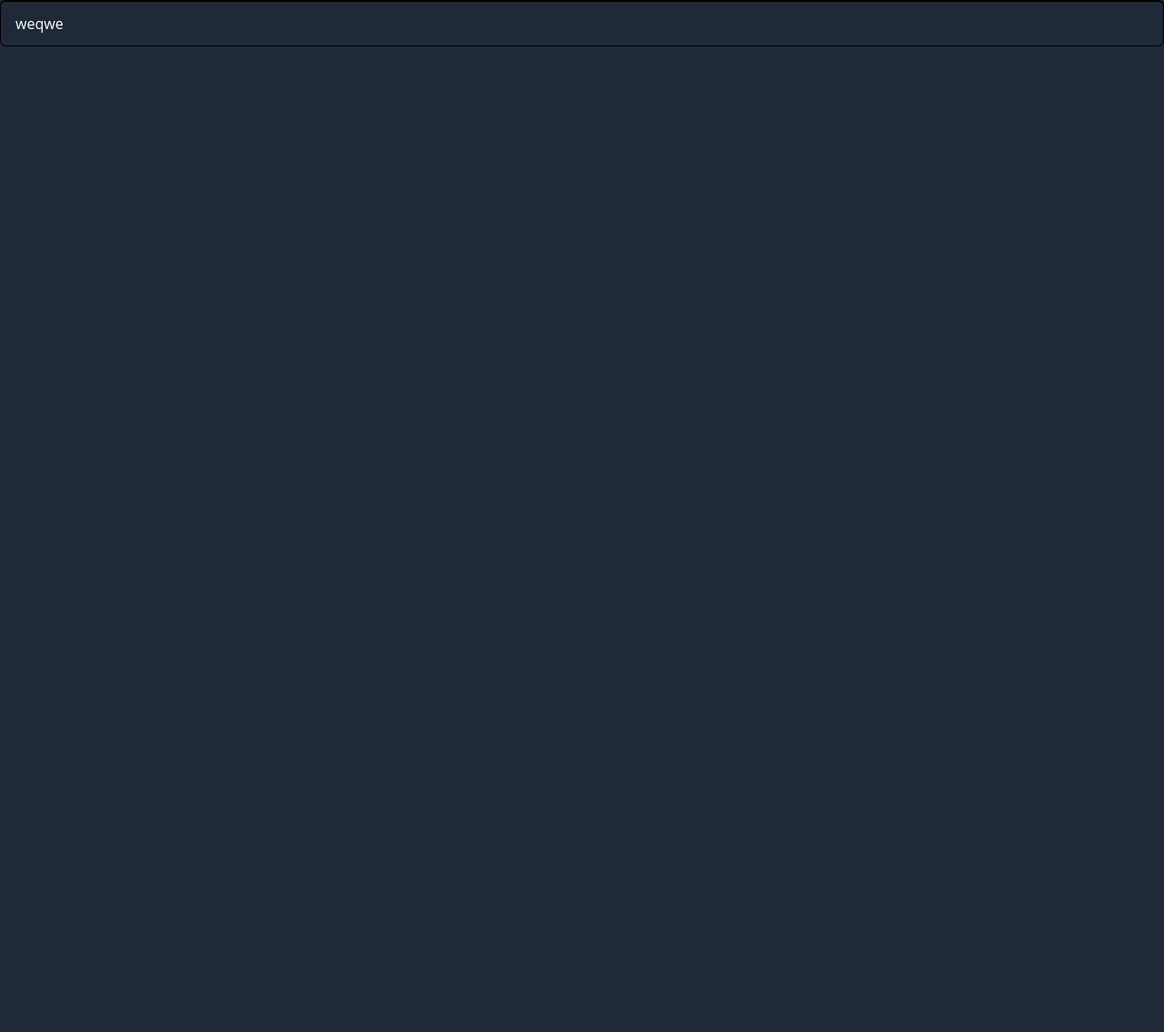
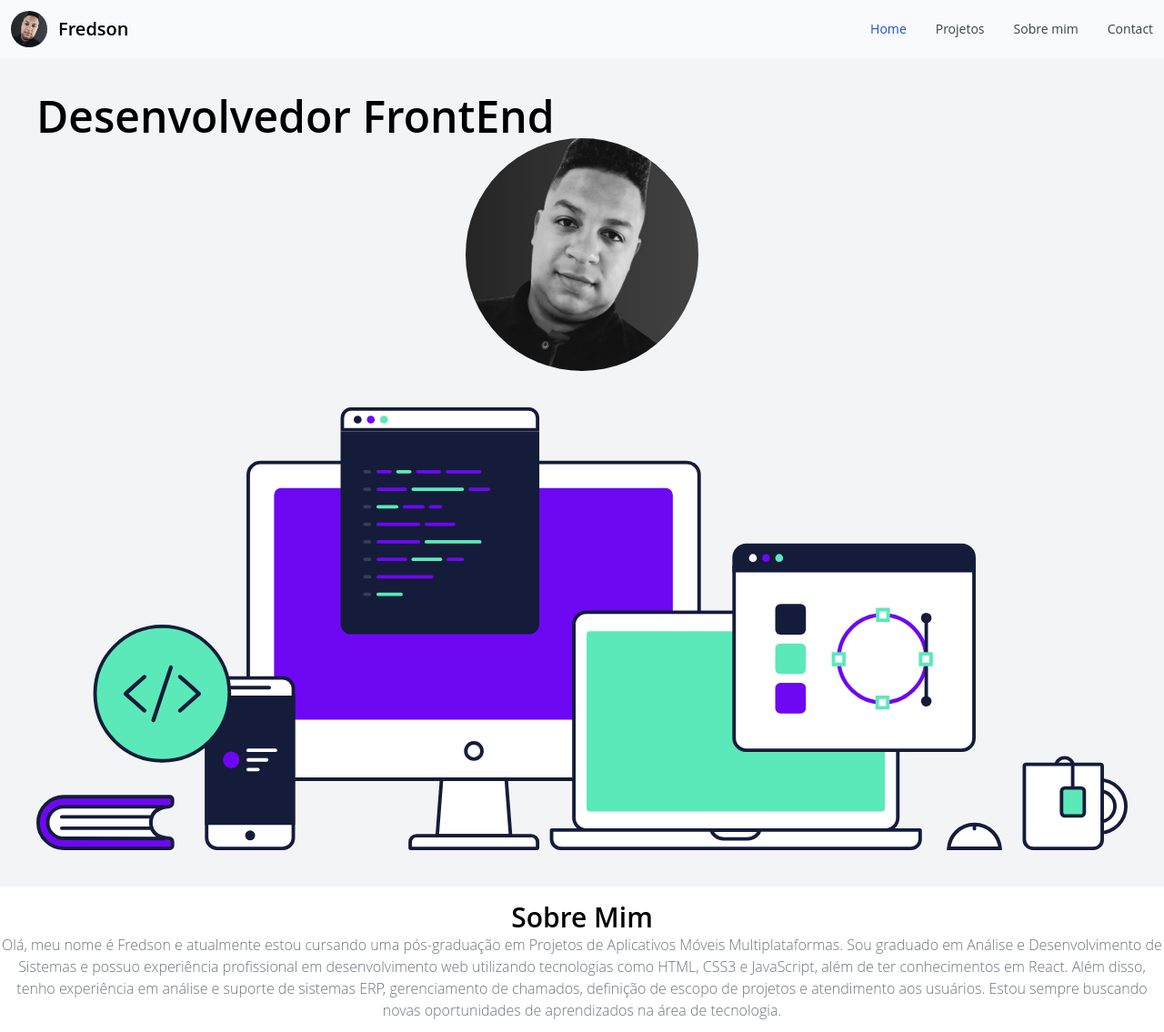
Before and after one commit to fredsons/Fredson_portifolio, a website: page index.html in a window 1280 px wide. Shown: the whole page at 91% size. Before the commit the page ends 800 px from the top, so only its background shows below. Drawn offline with nearby package versions, Linux system fonts and the light colour scheme.

Commit message:
atualizacao

```diff
--- /dev/null
+++ b/app.js
@@ -0,0 +1,6 @@
+const toggleButton = document.querySelector("[data-collapse-toggle]");
+const menu = document.getElementById("navbar-solid-bg");
+
+toggleButton.addEventListener("click", function () {
+  menu.classList.toggle("hidden");
+});
--- a/index.html
+++ b/index.html
@@ -7,10 +7,63 @@
   <link rel="stylesheet" href="style.css">
   <title>Fredson Sousa</title>
 </head>
-<body class="bg-gray-800 text-white">
-  <div class="border border-black border-t-2 rounded-md px-4 py-3">
- weqwe
-  </div>
+
+<body class="">
+
+ <div class=" w-full">
+  <nav class="p-3 border-gray-200 bg-gray-50 dark:bg-gray-900 dark:border-gray-700 w-full">
+    <div class="container flex flex-wrap items-center justify-between mx-auto">
+      <a href="#" class="flex items-center">
+          <img src="img/1661378271236.jpg" class="h-6 mr-3 sm:h-10 rounded-full" alt="Flowbite Logo" />
+          <span class="self-center text-xl font-semibold whitespace-nowrap dark:text-white">Fredson</span>
+      </a>
+      <button data-collapse-toggle="navbar-solid-bg" type="button" class="inline-flex items-center p-2 ml-3 text-sm text-gray-500 rounded-lg md:hidden hover:bg-gray-100 focus:outline-none focus:ring-2 focus:ring-gray-200 dark:text-gray-400 dark:hover:bg-gray-700 dark:focus:ring-gray-600" aria-controls="navbar-solid-bg" aria-expanded="false">
+        <span class="sr-only">Open main menu</span>
+        <svg class="w-6 h-6" aria-hidden="true" fill="currentColor" viewBox="0 0 20 20" xmlns="http://www.w3.org/2000/svg"><path fill-rule="evenodd" d="M3 5a1 1 0 011-1h12a1 1 0 110 2H4a1 1 0 01-1-1zM3 10a1 1 0 011-1h12a1 1 0 110 2H4a1 1 0 01-1-1zM3 15a1 1 0 011-1h12a1 1 0 110 2H4a1 1 0 01-1-1z" clip-rule="evenodd"></path></svg>
+      </button>
+      <div class="hidden w-full md:block md:w-auto" id="navbar-solid-bg">
+        <ul class="flex flex-col mt-4 rounded-lg bg-gray-50 md:flex-row md:space-x-8 md:mt-0 md:text-sm md:font-medium md:border-0 md:bg-transparent dark:bg-gray-800 md:dark:bg-transparent dark:border-gray-700">
+          <li>
+            <a href="#" class="block py-2 pl-3 pr-4 text-white bg-blue-700 rounded md:bg-transparent md:text-blue-700 md:p-0 md:dark:text-white dark:bg-blue-600 md:dark:bg-transparent" aria-current="page">Home</a>
+          </li>
+          <li>
+            <a href="#" class="block py-2 pl-3 pr-4 text-gray-700 rounded hover:bg-gray-100 md:hover:bg-transparent md:border-0 md:hover:text-blue-700 md:p-0 dark:text-gray-400 md:dark:hover:text-white dark:hover:bg-gray-700 dark:hover:text-white md:dark:hover:bg-transparent">Projetos</a>
+          </li>
+          <li>
+            <a href="#sobre" class="block py-2 pl-3 pr-4 text-gray-700 rounded hover:bg-gray-100 md:hover:bg-transparent md:border-0 md:hover:text-blue-700 md:p-0 dark:text-gray-400 md:dark:hover:text-white dark:hover:bg-gray-700 dark:hover:text-white md:dark:hover:bg-transparent">Sobre mim</a>
+          </li>
+          <li>
+            <a href="#" class="block py-2 pl-3 pr-4 text-gray-700 rounded hover:bg-gray-100 md:hover:bg-transparent md:border-0 md:hover:text-blue-700 md:p-0 dark:text-gray-400 md:dark:hover:text-white dark:hover:bg-gray-700 dark:hover:text-white md:dark:hover:bg-transparent">Contact</a>
+          </li>
+        </ul>
+      </div>
+    </div>
+  </nav>
+
+  <section class="bg-gray-100 p-10">
+    <h1 class="text-center text-5xl font-semibold w-full max-w-max" >Desenvolvedor FrontEnd</h1>
+    <p class="text-center"></p>
+    <div class="flex items-center justify-center h-64">
+      <img src="img/1661378271236.jpg" class="w-64 h-64 rounded-full max-w-lg transition-all duration-300  cursor-pointer filter grayscale hover:grayscale-0 " alt="Image1">
+    </div>
+    <div class="flex items-center justify-center mt-10">
+      <img src="img/hero-devices.svg" class="h-auto max-w-full" alt="Image2">
+    </div>
+  </section>
+
+  <section id="sobre p-3 border-gray-200 bg-gray-50 dark:bg-gray-900 dark:border-gray-700">
+
+    <div class="info mt-4">
+      <h2 class="text-center text-3xl font-semibold">Sobre Mim</h2>
+      <p class="text-center mb-3 font-light text-gray-500 dark:text-gray-600">Olá, meu nome é Fredson e atualmente estou cursando uma pós-graduação em Projetos de Aplicativos Móveis Multiplataformas.
+        Sou graduado em Análise e Desenvolvimento de Sistemas e possuo experiência profissional em desenvolvimento web utilizando tecnologias como HTML, CSS3 e JavaScript, além de ter conhecimentos em React. Além disso, tenho experiência em análise e suporte de sistemas ERP, gerenciamento de chamados, definição de escopo de projetos e atendimento aos usuários. Estou sempre buscando novas oportunidades de aprendizados na área de tecnologia.</p>
+    </div>
+  </section>
+
+ </div>
+
+
+
 
 
   <script src="app.js"></script>
```
Also changed, not shown: tailwind.config.js (added, +11 -0 lines), img/1661378271236.jpg (added), img/hero-devices.svg (added).
